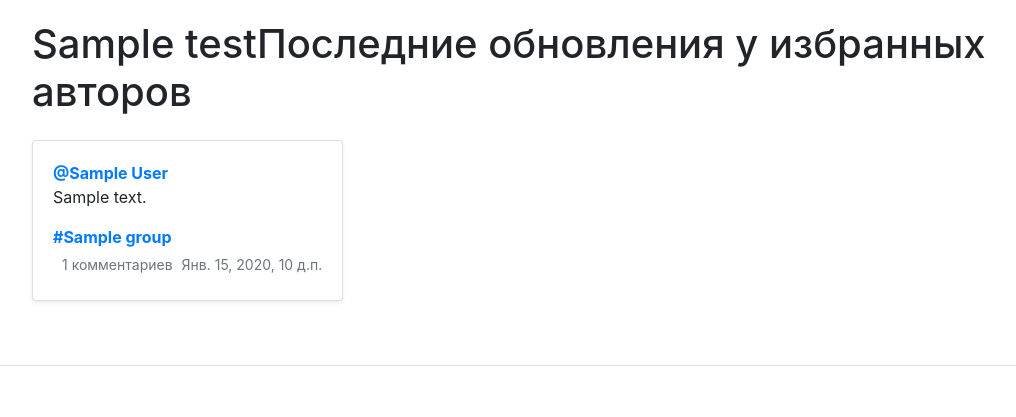
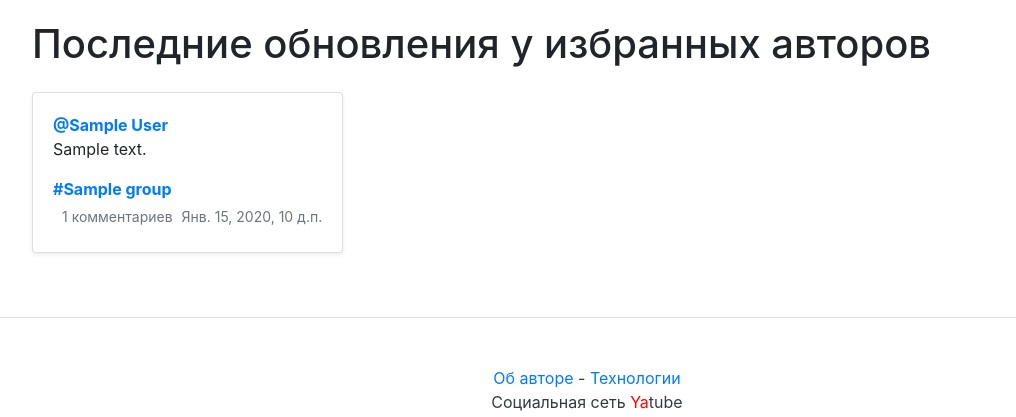
Before and after one commit to SergeyKorobenkov/hw05_final, a Django app: template templates/follow.html in a window 1280 px wide. Shown: the part 56-473 px from the top of the page, without its empty margins (53-1069 px from the left). Run offline with Django 3.2, Linux system fonts and the light colour scheme; the template is opened without the code that fills it: most values are stand-ins (such as "Sample title", 1, 10 or a date in 2020); some libraries are stand-ins or nearby versions.

Commit message:
edited after review

```diff
--- a/posts/tests.py
+++ b/posts/tests.py
@@ -135,9 +135,7 @@ class UserTest(TestCase):
             self.assertNotContains(response, '<img', status_code=200, msg_prefix='', html=False)
 
 
-
-
-class followCaseTests(TestCase):
+class FollowCaseTests(TestCase):
     def setUp(self):
         self.client = Client()
         self.user = User.objects.create_user(
@@ -151,6 +149,7 @@ class followCaseTests(TestCase):
                 )
 
         self.post = Post.objects.create(text="Test post", author=self.user3)
+
 
     def test_follow_unfollow(self):
         """Авторизованный пользователь может подписываться на других пользователей и удалять их из подписок."""
--- a/posts/views.py
+++ b/posts/views.py
@@ -98,7 +98,6 @@ def server_error(request):
 @login_required
 def add_comment(request, username, post_id):
     post = get_object_or_404(Post, pk=post_id)
-    #comments = Comment.objects.filter(post=post).order_by('-created').all()
     if request.method == 'POST':
         form = CommentForm(request.POST)
         if form.is_valid():
--- a/templates/follow.html
+++ b/templates/follow.html
@@ -7,7 +7,7 @@
     {% include "menu.html" with index=True %}
 
     <div class="row">
-        <h1 style="margin: 20px 0 20px;">{{test}}Последние обновления у избранных авторов</h1>
+        <h1 style="margin: 20px 0 20px;">Последние обновления у избранных авторов</h1>
 
         {% for post in page %}
             {% include 'post_item.html' %}
```
